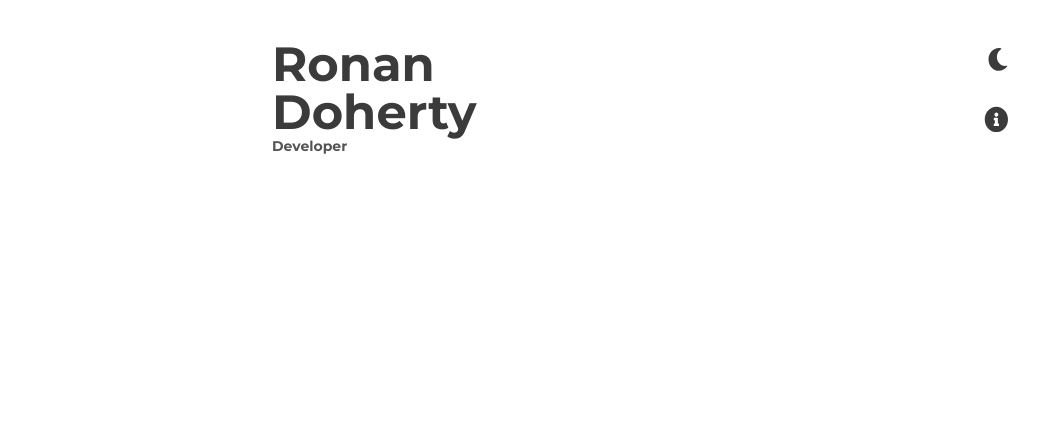
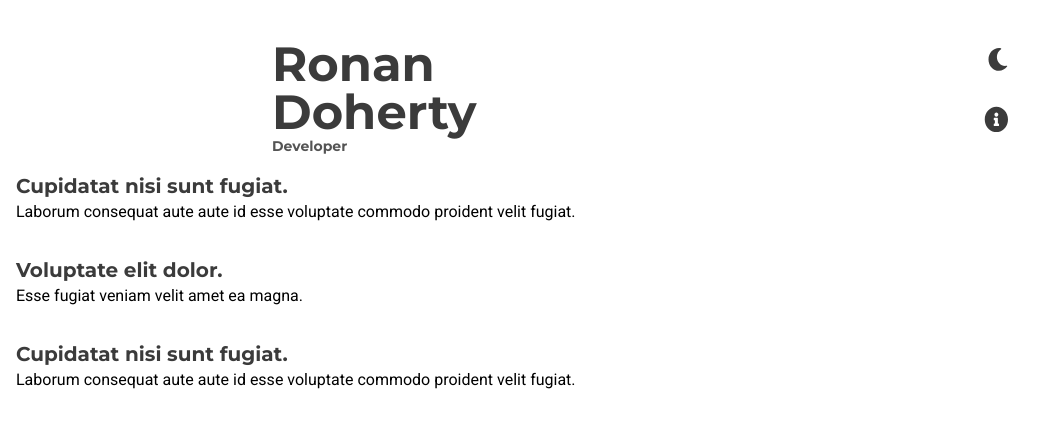
Before and after one commit to donanroherty/ronandoherty.com, a Next.js app: page / in a window 1280 px wide. Shown: the top 428 px of the page, without its empty margins (0-1055 px from the left). Built offline with nearby package versions, Linux system fonts and the light colour scheme.

Commit message:
Loaded markdown

```diff
--- /dev/null
+++ b/lib/api.ts
@@ -0,0 +1,46 @@
+import fs from 'fs'
+import { join } from 'path'
+import matter from 'gray-matter'
+import PostType from '../types/post'
+
+const postsDirectory = join(process.cwd(), 'posts')
+
+export function getPostSlugs() {
+    return fs.readdirSync(postsDirectory)
+}
+
+export function getPostBySlug(slug: string, fields: string[]) {
+    const fullPath = join(postsDirectory, slug, `index.md`)
+    const fileContents = fs.readFileSync(fullPath, 'utf-8')
+    const { data, content } = matter(fileContents)
+
+    type Items = {
+        [key: string]: string
+    }
+
+    const items: Items = {}
+
+    fields.forEach((field) => {
+        if (field === 'slug') {
+            items[field] = slug
+        }
+        if (field === 'content') {
+            items[field] = content
+        }
+        if (data[field]) {
+            items[field] = data[field]
+        }
+    })
+
+    return items
+}
+
+export function getAllPosts(fields: string[] = []) {
+    const slugs = getPostSlugs()
+
+    const posts = slugs
+        .map(slug => getPostBySlug(slug, fields))
+        .sort((a, b) => a.date > b.date ? -1 : 1)
+
+    return posts
+}
--- a/package.json
+++ b/package.json
@@ -3,12 +3,13 @@
   "version": "0.1.0",
   "private": true,
   "scripts": {
-    "dev": "next dev",
+    "dev": "NODE_OPTIONS='--inspect' next dev",
     "build": "next build",
     "start": "next start"
   },
   "dependencies": {
     "autoprefixer": "^10.2.4",
+    "gray-matter": "^4.0.2",
     "next": "10.0.6",
     "postcss": "^8.2.6",
     "react": "17.0.1",
--- a/pages/index.tsx
+++ b/pages/index.tsx
@@ -1,7 +1,14 @@
+import { GetStaticProps, InferGetServerSidePropsType } from "next"
+import { getAllPosts } from "../lib/api"
+import PostType from "../types/post"
 import Head from "next/head"
 import Header from "../components/Header"
 
-export default function Home() {
+type HomeProps = {
+  posts: PostType[]
+}
+
+export default function Home({ posts }: HomeProps) {
   return (
     <div>
       <Head>
@@ -11,9 +18,36 @@ export default function Home() {
 
       <main>
         <Header />
+        <ul>
+          {posts.map(post => (
+            <li className="p-4">
+              <h1 className="text-xl text-heading font-extrabold font-heading">
+                {post.title}
+              </h1>
+              <p>{post.description}</p>
+            </li>
+          ))}
+        </ul>
       </main>
 
       <footer></footer>
     </div>
   )
 }
+
+export async function getStaticProps<GetStaticProps>() {
+  const posts = getAllPosts([
+    "slug",
+    "title",
+    "date",
+    "description",
+    "content",
+    "published",
+  ])
+
+  return {
+    props: {
+      posts: posts,
+    },
+  }
+}
--- /dev/null
+++ b/types/post.ts
@@ -0,0 +1,10 @@
+type PostType = {
+    slug: string
+    title: string
+    date: string
+    description: string
+    content: string
+    published: boolean
+}
+
+export default PostType
```
Also changed, not shown: 1 other file (tests, documents, lock files or other folders). Lines whose indentation alone changed are shown as unchanged.
